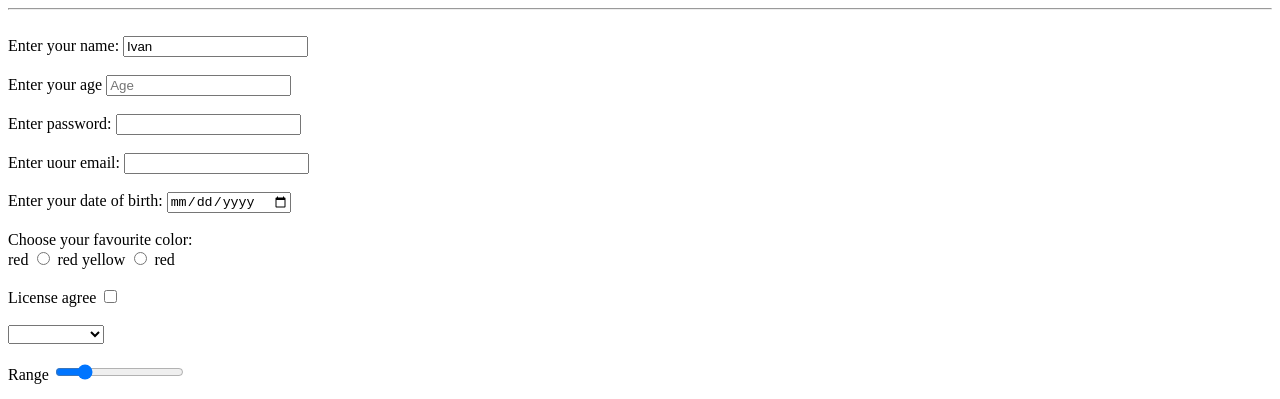
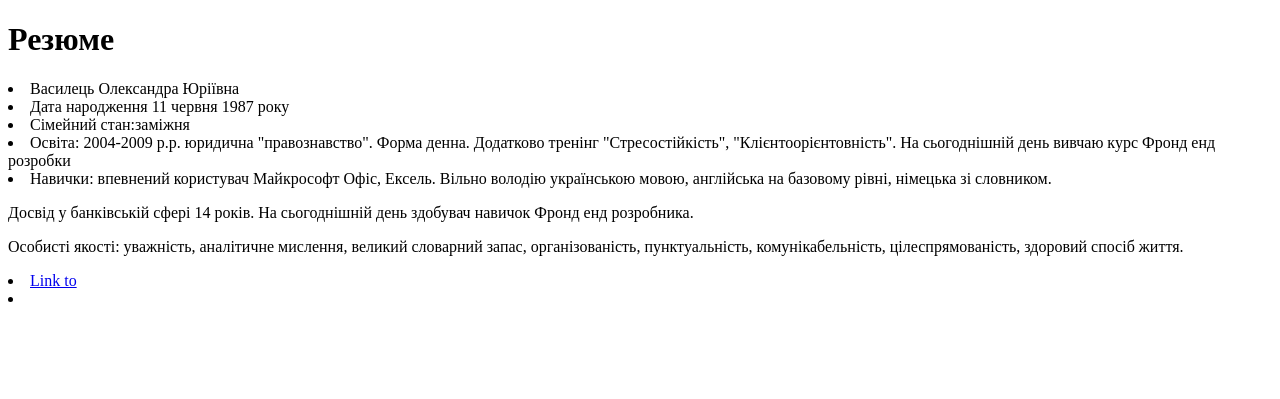
Before and after one commit to Aleksa87Vas/test17777, a plain HTML site: page index.html in a window 1280 px wide. Drawn offline with Linux system fonts and the light colour scheme.

Commit message:
Add files via upload

```diff
--- a/index.html
+++ b/index.html
@@ -1,58 +1,26 @@
 <!DOCTYPE html>
-<html lang="en">
-<header></header>
-<hr><br>
-
-<main>
-    <form action="">
-        <label for="name">Enter your name: </label>
-        <input type="text" placeholder="Name" id="name" value="Ivan">
-        <br><br>
-        <label for="age">Enter your age</label>
-        <input type="number" name="tn" placeholder="Age" id="age">
-        <br><br>
-        <label for="pass">Enter password: </label>
-        <input type="password" id="pass">
-        <br><br>
-        <label for="email">Enter uour email: </label>
-        <input type="email" id="email" required>
-        <br><br>
-        <label for="date">Enter your date of birth:</label>
-        <input type="date" id="date">
-        <br><br>
-
-        <label>Choose your favourite color: </label>
-        <br>
-        <label for="red"> red</label>
-        <input type="radio" name="tr" id="red" value="red"><label for="red"> red</label>
-        <label for="yellow"> yellow</label>
-        <input type="radio" name="tr" id="yellow" value="yellow"><label for="yellow"> red</label>
-        <br><br>
-        <label for="license"> License agree</label>
-        <input type="checkbox" name="license" id="license" value="yes">
-        <br><br>
-        <select name="Car" id="car">
-            <option value=""></option> value="">
-                <optgroup label="German cars:">
-                    <option value="Audi">Audi</option>
-                    <option value="BMW">BMW</option>
-                    <option value="Mercedes">Mercedes</option>
-                </optgroup>
-                <optgroup label="French cars">
-                    <option value="Renault">Renault</option>
-                    <option value="Citroen">Citroen</option>
-                </optgroup>
-                <optgroup label="Japan cars">
-                    <option value="Toyota">Toyota</option>
-                    <option value="Mazda">Mazda</option>
-                    <option value="Honda">Honda</option>
-                </optgroup>
-        </select>
-        <br><br>
-        <label for="range">Range</label>
-        <input type="range" name="range" id="range" max="100" min="50" value="60" step="">
-        <br><br>
-        <label for="color"></label>
-        <main>
-            <video src="./videos/"></video>
-        </main>
+<html lang="uk">
+<head>
+  <meta charset="UTF-8">
+  <title>HTML Резюме</title>
+</head>
+<body>
+<header>
+  <h1>Резюме</h1>
+  <nav>
+    <li>Василець Олександра Юріївна</li>
+    <li>Дата народження 11 червня 1987 року</li>
+    <li>Сімейний стан:заміжня</li>
+    <li>Освіта: 2004-2009 р.р. юридична "правознавство". Форма денна. Додатково тренінг "Стресостійкість", "Клієнтоорієнтовність". На сьогоднішній день вивчаю курс Фронд енд розробки</li>
+    <li>Навички: впевнений користувач Майкрософт Офіс, Ексель. Вільно володію українською мовою, англійська на базовому рівні, німецька зі словником.</li>
+    </ol>
+    <p>Досвід у банківській сфері 14 років. На сьогоднішній день здобувач навичок Фронд енд розробника.</p></lorem>
+    <p>Особисті якості: уважність, аналітичне мислення, великий словарний запас, організованість, пунктуальність, комунікабельність, цілеспрямованість, здоровий спосіб життя.</p>
+    <li>
+      <a href="gallery.html">Link to <gallery class="html"></index></a>
+    </li>
+    <li>
+  </nav>
+</header>
+</body>
+</html>
```
Also changed, not shown: gallery.html (added, +16 -0 lines).
